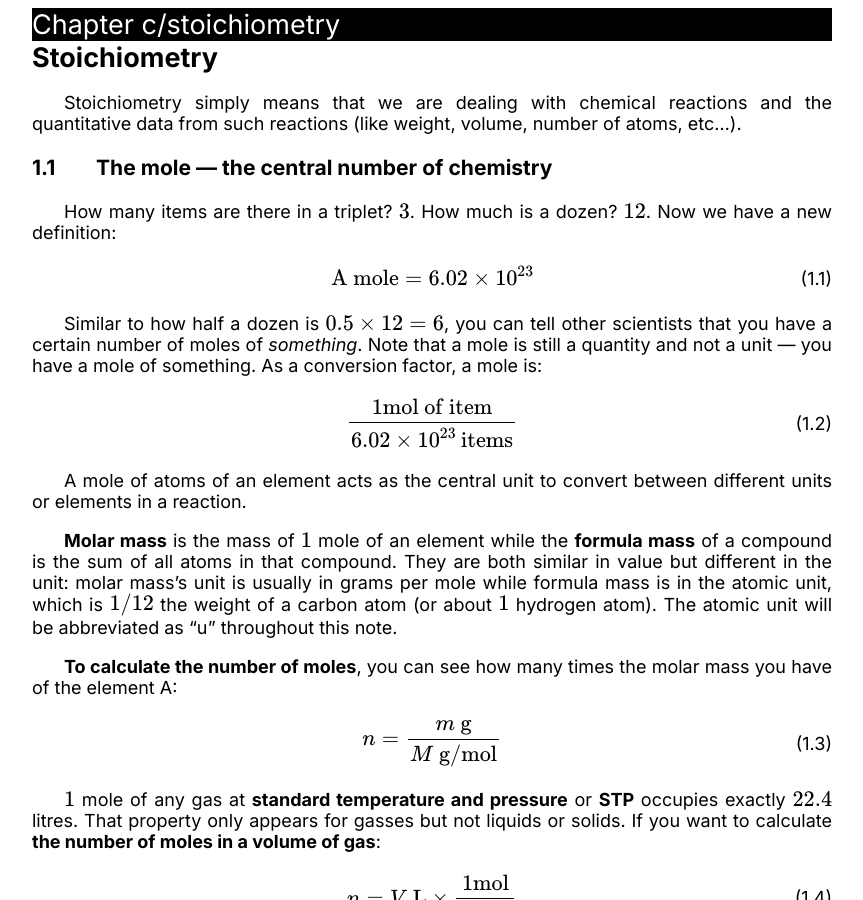
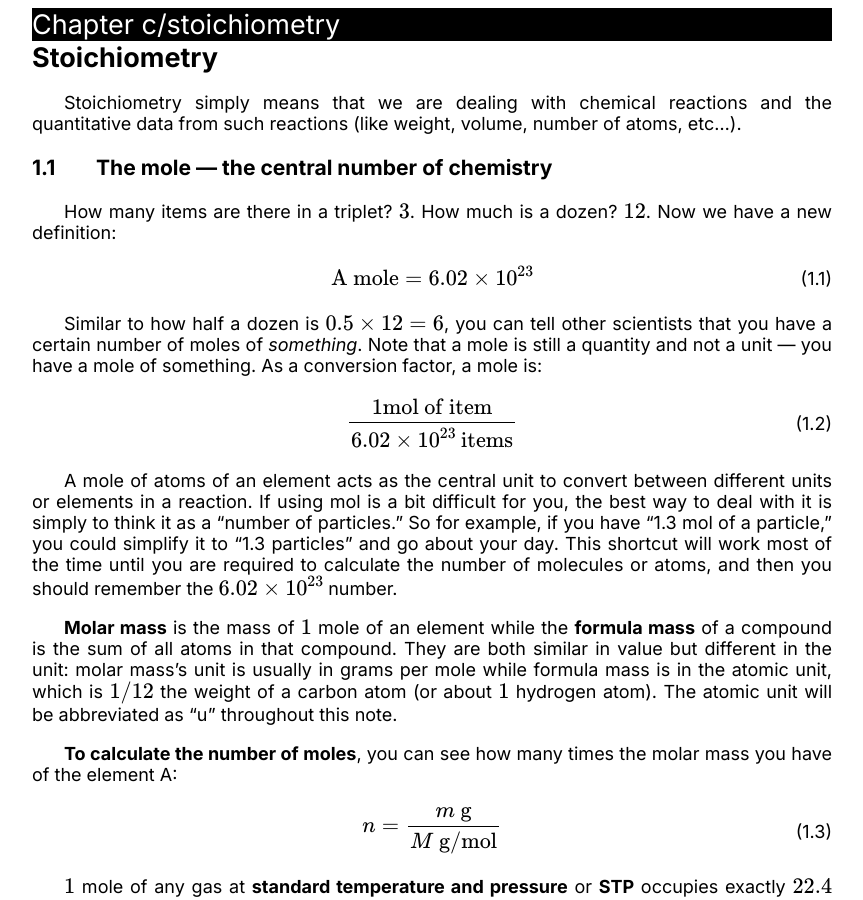
Before and after one commit to LukeNK/n-week-project, a Jekyll site: the page built from chapters/_c/stoichiometry.md, in a window 1280 px wide and 900 px high. Shown: the whole window, without its empty margins (208-1071 px from the left). Built offline with Jekyll 4.4.1, drawn with Linux system fonts in a browser that asks for light colours.

Commit message:
Added clarification for stoichiometry

```diff
--- a/chapters/_c/stoichiometry.md
+++ b/chapters/_c/stoichiometry.md
@@ -14,7 +14,7 @@ Similar to how half a dozen is $0.5\times12=6$, you can tell other scientists th
     \frac{1\text{mol of item}}{6.02\times10^{23}\text{ items}}
 </eq>
 
-A mole of atoms of an element acts as the central unit to convert between different units or elements in a reaction.
+A mole of atoms of an element acts as the central unit to convert between different units or elements in a reaction. If using mol is a bit difficult for you, the best way to deal with it is simply to think it as a "number of particles." So for example, if you have "1.3 mol of a particle," you could simplify it to "1.3 particles" and go about your day. This shortcut will work most of the time until you are required to calculate the number of molecules or atoms, and then you should remember the $6.02\times 10^{23}$ number.
 
 **Molar mass** is the mass of $1$ mole of an element while the **formula mass** of a compound is the sum of all atoms in that compound. They are both similar in value but different in the unit: molar mass's unit is usually in grams per mole while formula mass is in the atomic unit, which is $1/12$ the weight of a carbon atom (or about $1$ hydrogen atom). The atomic unit will be abbreviated as "u" throughout this note.
 
```
